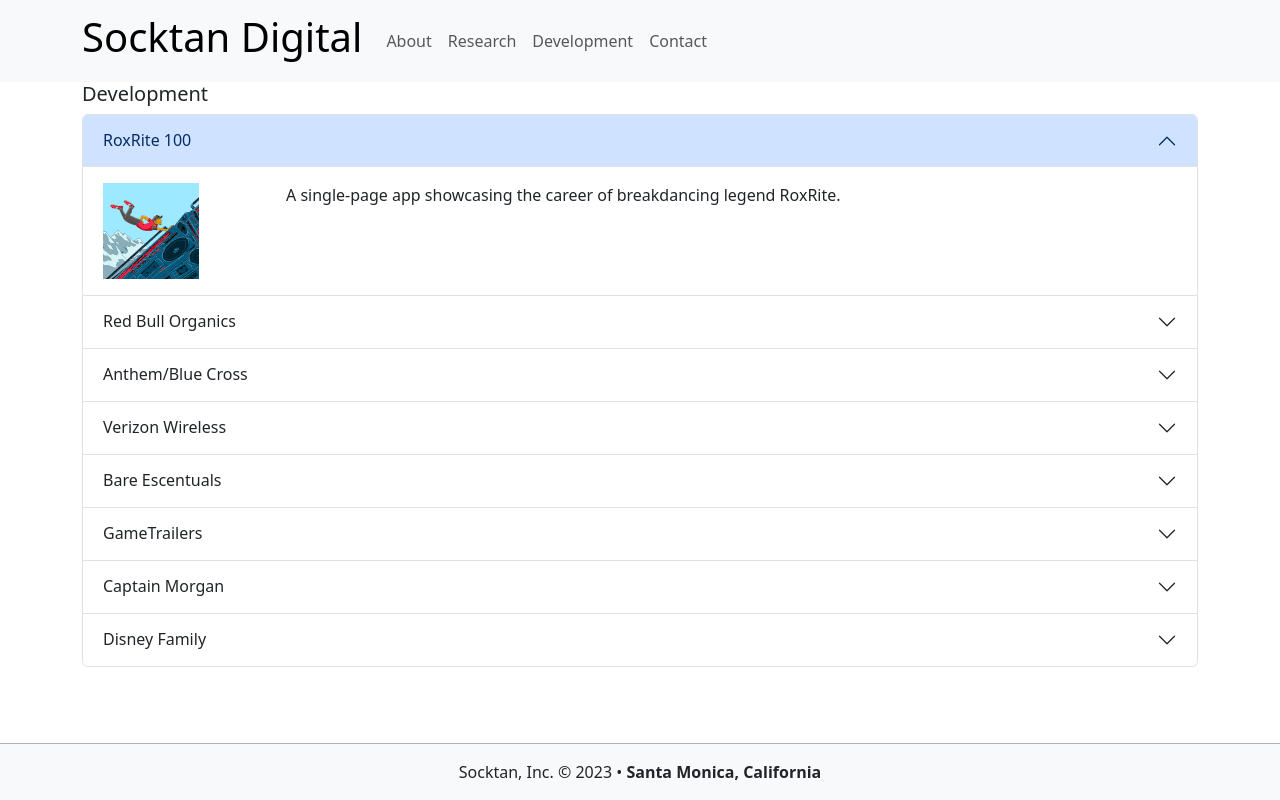
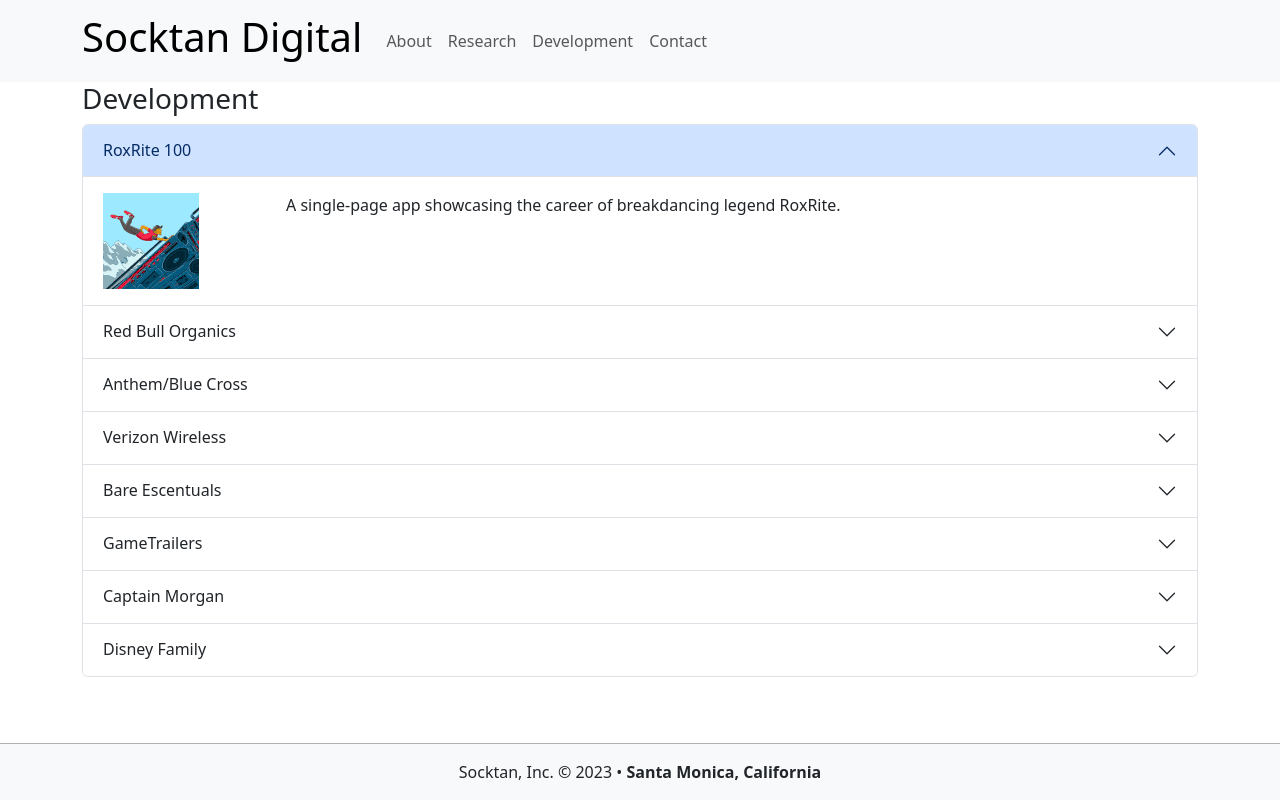
Before and after one commit to quantumtom/brochure, a React (Create React App) app: page /development in a window 1280 px wide. Built offline with nearby package versions, Linux system fonts and the light colour scheme.

Commit message:
Fix headings tags.

```diff
--- a/src/Contact.js
+++ b/src/Contact.js
@@ -22,7 +22,7 @@
 
   return (<Container>
         <Container className={"text-left"}>
-          <h5>Contact Us</h5>
+          <h3>Contact Us</h3>
           <Row>
             <Col>
               <p>Let's discuss the situation. We can gather around the campfire.</p>
--- a/src/Development.js
+++ b/src/Development.js
@@ -7,7 +7,7 @@
 
   return (
       <Container className={"text-justify"}>
-        <h5>Development</h5>
+        <h3>Development</h3>
 
         <Accordion defaultActiveKey="0">
           {
```
